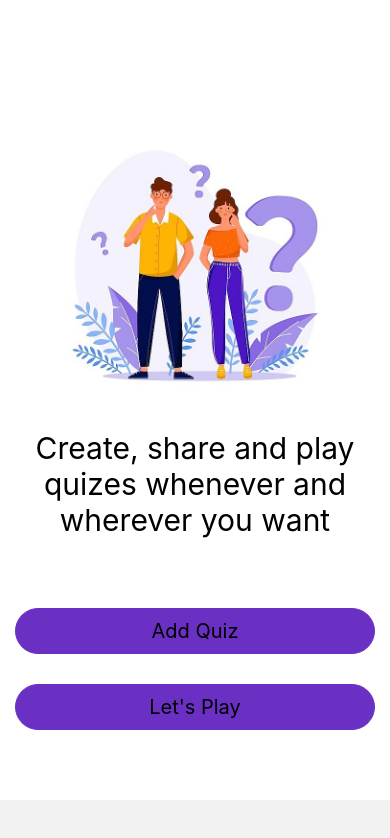
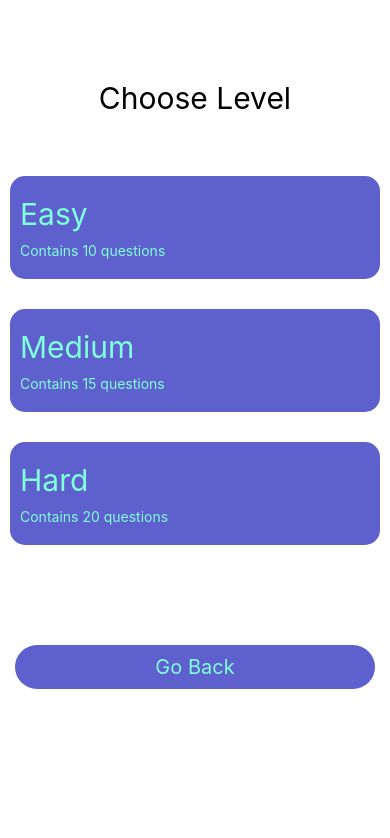
Before and after one commit to MinnKhantSoe007/Quizz, a React Native app: screen /Level in a window 390 px wide. Shown: the top 838 px of the page. Built offline with nearby package versions, Linux system fonts and the light colour scheme.

Commit message:
Adding Choose Level Screen

```diff
--- a/src/navigation/navigation.js
+++ b/src/navigation/navigation.js
@@ -1,8 +1,9 @@
 import { NavigationContainer } from "@react-navigation/native";
 import { createStackNavigator } from "@react-navigation/stack";
 import Home from "../screen/home/home";
-import Quiz from "../screen/quiz";
 import Splash from "../screen/splash/splash";
+import Quiz from "../screen/quiz/quiz";
+import Level from "../screen/level/level";
 
 const Stack = createStackNavigator();
 
@@ -19,6 +20,7 @@ export default function NavigationStack() {
         <Stack.Screen name="Splash" component={Splash}/>
         <Stack.Screen name="Home" component={Home}/>
         <Stack.Screen name="Quiz" component={Quiz} />
+        <Stack.Screen name="Level" component={Level} />
 
       </Stack.Navigator>
     </NavigationContainer>
--- a/src/screen/home/home.js
+++ b/src/screen/home/home.js
@@ -21,7 +21,7 @@ export default function Home({navigation}) {
           </Text>
         </View>
 
-        <View style={styles.btn_container}>
+        <View>
 
         <TouchableOpacity onPress={() => navigation.navigate("Quiz")} style={styles.add_btn_container}>
           <Text style={styles.add_btn}>
@@ -29,7 +29,7 @@ export default function Home({navigation}) {
           </Text>
           </TouchableOpacity>
 
-          <TouchableOpacity onPress={() => navigation.navigate("Quiz")} style={styles.start_btn_container}>
+          <TouchableOpacity onPress={() => navigation.navigate("Level")} style={styles.start_btn_container}>
           <Text style={styles.start_btn}>
           Let's Play
           </Text>
--- /dev/null
+++ b/src/screen/level/level.js
@@ -0,0 +1,41 @@
+import { SafeAreaView, Text, TouchableOpacity, View } from "react-native";
+import { styles } from "./style";
+
+export default function Level({navigation}) {
+  return (
+    <SafeAreaView style={styles.container}>
+
+      <Text style={styles.main_text}>
+        Choose Level
+      </Text>
+
+      <View style={styles.level_container}>
+        <TouchableOpacity style={styles.level_text}>
+          <Text style={styles.level}>Easy</Text>
+          <Text style={{color: '#80FFDB'}}>Contains 10 questions</Text>
+        </TouchableOpacity>
+      </View>
+
+      <View style={styles.level_container}>
+        <TouchableOpacity style={styles.level_text}>
+          <Text style={styles.level}>Medium</Text>
+          <Text style={{color: '#80FFDB'}}>Contains 15 questions</Text>
+        </TouchableOpacity>
+      </View>
+
+      <View style={styles.level_container}>
+        <TouchableOpacity style={styles.level_text}>
+          <Text style={styles.level}>Hard</Text>
+          <Text style={{color: '#80FFDB'}}>Contains 20 questions</Text>
+        </TouchableOpacity>
+      </View>
+
+      <TouchableOpacity onPress={() => navigation.navigate("Home")} style={styles.back_btn_container}>
+          <Text style={styles.back_btn}>
+          Go Back
+          </Text>
+      </TouchableOpacity>
+
+    </SafeAreaView>
+  )
+}
--- /dev/null
+++ b/src/screen/level/style.js
@@ -0,0 +1,49 @@
+import { StyleSheet } from "react-native";
+
+export const styles = StyleSheet.create({
+
+  container: {
+    backgroundColor: '#fff',
+    flex: 1
+  },
+
+  main_text: {
+    textAlign: 'center',
+    fontSize: 30,
+    marginTop: 80,
+    marginBottom: 30
+  },
+
+  level_container: {
+    marginTop: 30,
+    marginLeft: 10,
+    marginHorizontal: 10,
+    paddingVertical: 20,
+    paddingHorizontal: 10,
+    backgroundColor: '#5E60CE',
+    borderRadius: 15
+  },
+
+  level: {
+    fontSize: 30,
+    marginBottom: 10,
+    color: '#80FFDB'
+  },
+
+  back_btn_container: {
+    marginTop: 100,
+    marginHorizontal: 15,
+    marginBottom: 70
+  },
+
+  back_btn:{
+    fontSize: 20,
+    backgroundColor: '#5E60CE',
+    paddingVertical: 10,
+    paddingHorizontal: 10,
+    borderRadius: 30,
+    textAlign: 'center',
+    color: '#80FFDB'
+  }
+
+})
```
Also changed, not shown: src/screen/quiz/quiz.js (renamed from src/screen/quiz.js), src/screen/quiz/style.js (added).
